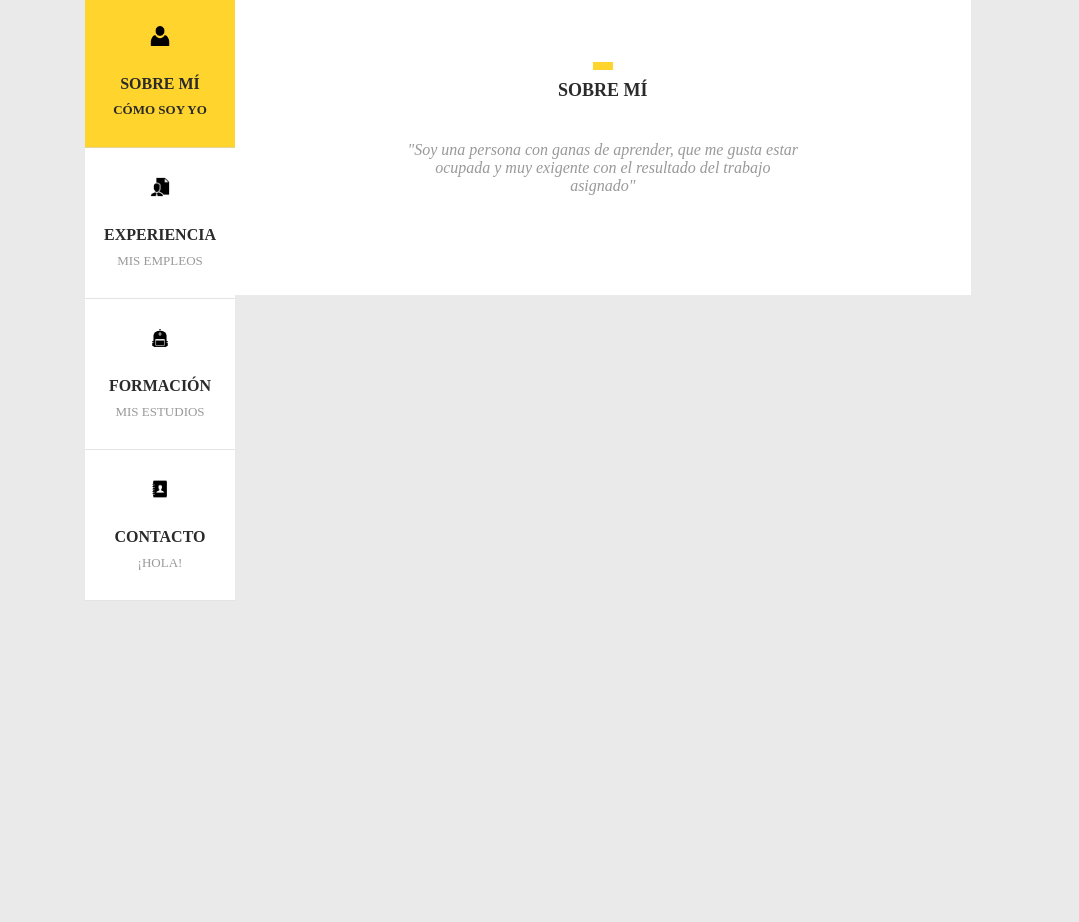
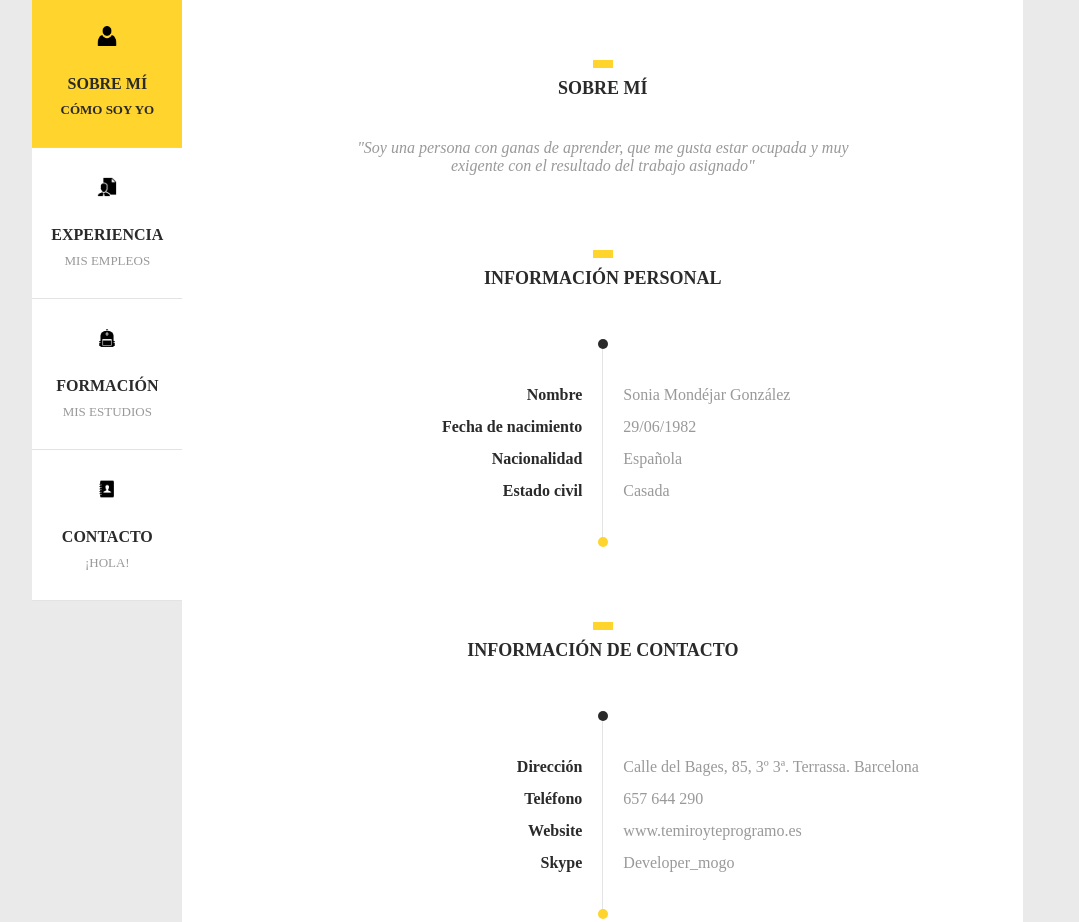
Before and after one commit to soniamogo/webPackPrueba, a website built with webpack: page dist/index.html in a window 1280 px wide. Shown: the part 333-1255 px from the top of the page, without its empty margins (103-1182 px from the left). Before the commit the page ends 1084 px from the top, so only its background shows below. Built offline with nearby package versions, Linux system fonts and the light colour scheme.

Commit message:
cierre 05/07

```diff
--- a/src/style.scss
+++ b/src/style.scss
@@ -65,13 +65,7 @@ body{
                             color: #e8e8e8;
                             font-weight: bold;
                         }
-                }
-                #primerElemento{
-                    background-color: $colorAmarillo;
-                    .subtituloMenu{
-                        color: $colorOscuro;
-                        font-weight: bold;
-                    }
+
                 }
                 .elementoMenu{
                     @include flex(column, center, space-evenly);
@@ -88,7 +82,26 @@ body{
                         .subtituloMenu{
                             @include subtitulos();
                         }
-
+                }
+                .activo{
+                    background-color: $colorAmarillo;
+                    position: relative;
+                        .subtituloMenu{
+                            color: $colorOscuro;
+                            font-weight: bold;
+                            }
+                        &:before{
+                        content: " ";
+                        position: absolute;
+                        right: -20px;
+                        width:0px;
+                        height:0px;
+                        border:10px solid;
+                        border-top-color: transparent;
+                        border-left-color: $colorAmarillo;
+                        border-right-color: transparent;
+                        border-bottom-color: transparent;
+                    }
                 }
             }
 
@@ -98,9 +111,10 @@ body{
                 height: inherit;
                 background-color: $colorFondoClaro;
                 padding: 100px;
+                position: relative;
                     #tituloNombre{
                         font-size: 40px;
-                        font-family: "Roboto", Arial, Helvetica, sans-serif;
+                        font-family: "Roboto Slab", Arial, Helvetica, sans-serif;
                         color: $colorOscuro;
                     }
                     #tituloOficio{
@@ -112,7 +126,6 @@ body{
                         width: 20px;
                         height: 8px;
                         background-color: $colorAmarillo;
-                        background-size: cover;
                         margin-top: 75px;
                     }
 
@@ -130,12 +143,87 @@ body{
                         margin-right: 70px;
                         font-size: medium;
                     }
-            }
+                    .bloque{
+                        @include flex(column, flex-start, center);
+                        margin-top: 50px;
+                        position: relative;
+                        .campo{
+                            @include flex(row, space-around, flex-start);
+                            line-height: 2;
+                            .etiqueta{
+                                @include titulos();
+                                width: 300px;
+                                text-align: right;
+                                margin-right: 20px;
+                                padding-right: 20px;
+                                border-right: 1px solid rgba(211, 211, 211, 0.634);
+                            }
+                            .datos{
+                                @include subtitulos();
+                                width: 300px;
+                                margin-top: 0;
+                                font-size: medium;
+
+                            }
+                            &:first-child{
+                                .etiqueta{
+                                padding-top: 30px;
+                                }
+                                .datos{
+                                padding-top: 30px;
+                                }
+                            }
+                            &:last-child{
+                                .etiqueta{
+                                padding-bottom: 30px;
+                                }
+                                .datos{
+                                padding-bottom: 30px;
+                                }
+                            }
+
+                        }
+                        &:before{
+                            content:"";
+                            margin: 0 auto;
+                            position: relative;
+                            width: 10px;
+                            height: 10px;
+                            border-radius: 50%;
+                            background-color: $colorOscuro;
+                        }
+                        &:after{
+                            content:"";
+                            margin: 0 auto;
+                            position: relative;
+                            width: 10px;
+                            height: 10px;
+                            border-radius: 50%;
+                            background-color: $colorAmarillo;
+                        }
+                    }
+                    &:before{
+                        content: "";
+                        position: absolute;
+                        left: 0;
+                        bottom: 0;
+                        width: 100%;
+                        height: 18px;
+                        background-color: $colorAmarillo;
+                        background-size: cover;
+                    }
+                }
+
             #redes{
                 @include flex(column, center, center);
                 width: 25px;
                 border: $border;
             }
+            .paginas{
+                padding-top: 100px;
+            }
+
+
     }
 
 }
```
Also changed, not shown: dist/index.html.
